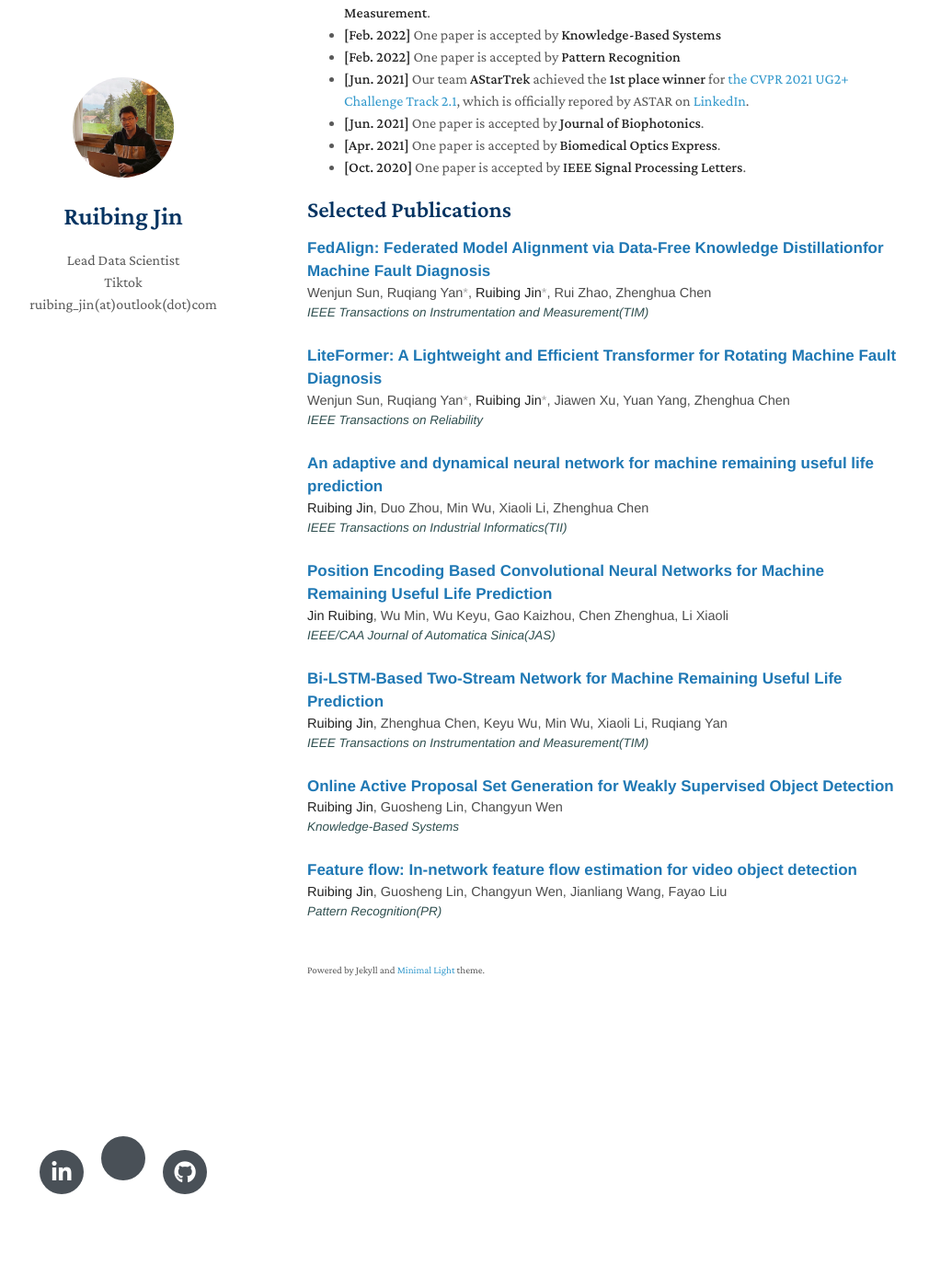
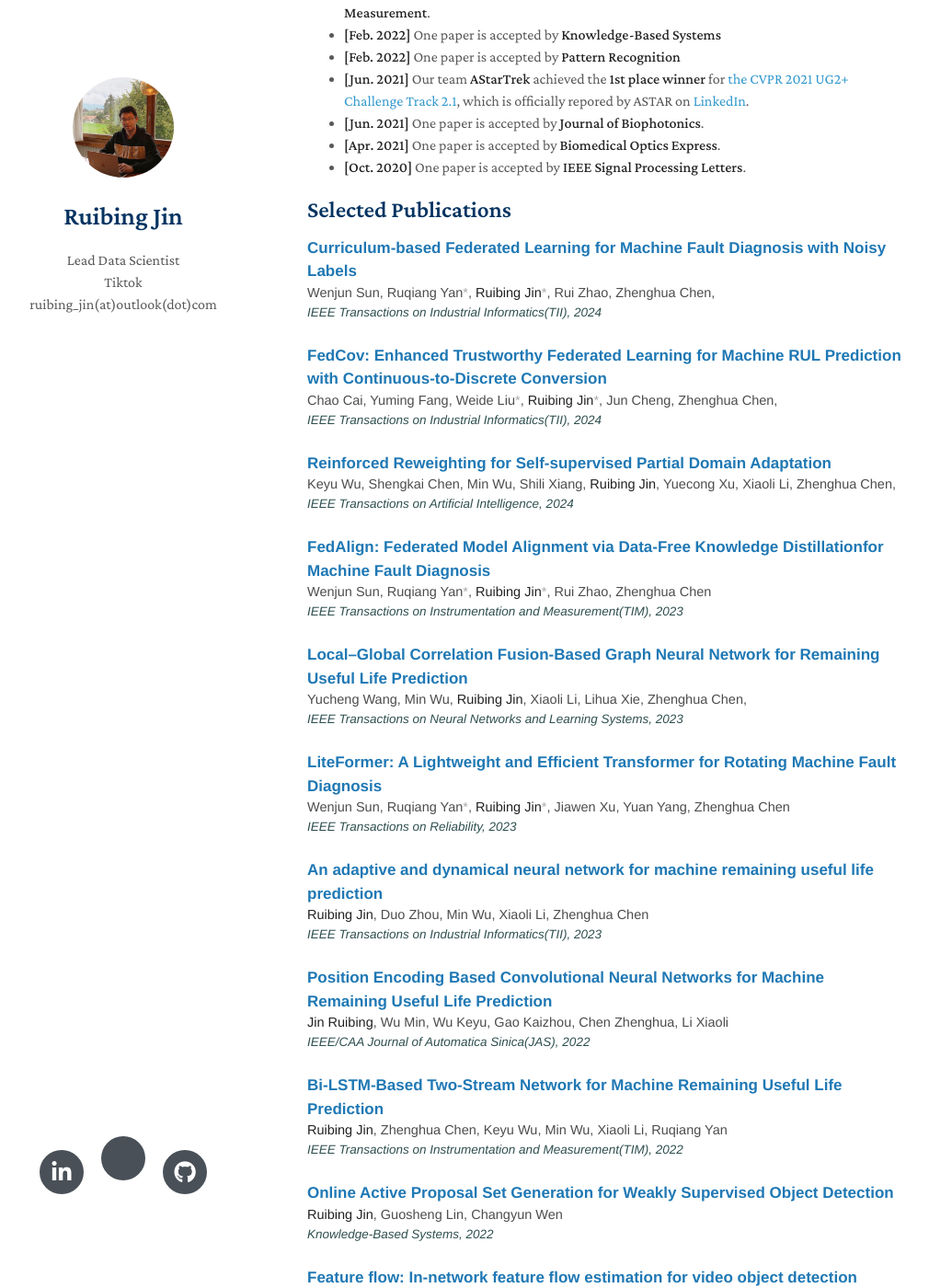
Before and after one commit to ruibing-jin/ruibing-jin.github.io, a Jekyll site: the page built from index.md, in a window 1280 px wide and 1400 px high, scrolled down 1269 px. Shown: the whole window at 92% size, without its empty margins (136-1146 px from the left). Built offline with Jekyll 4.4.1, drawn with Linux system fonts in a browser that asks for light colours; nearby versions of some CDN libraries; a style sheet for code colours, icons or effects is not loaded; our own code applies the rules of GitHub Pages for plain Markdown files; some of the changed text lies outside the part shown.

Commit message:
Update index.md

```diff
--- a/index.md
+++ b/index.md
@@ -49,7 +49,55 @@ I am a reviewer of top-tier conferences and journals including CVPR, ICCV, ECCV,
 
 <div class="paper" style="font-family:'Helvetica Neue',Helvetica,Arial,sans-serif; line-height:1.5; margin-bottom:16px;">
   <p style="margin:0; font-size:17px; font-weight:600; color:#2c3e50;">
-    <span style="color:#1f78b4;">FedAlign: Federated Model Alignment via Data-Free Knowledge Distillationfor Machine Fault Diagnosis </span>
+    <span style="color:#1f78b4;">Curriculum-based Federated Learning for Machine Fault Diagnosis
+with Noisy Labels</span>
+  </p>
+  <p style="margin:0; font-size:14.5px; color:#4d4d4d;">
+    Wenjun Sun,
+    Ruqiang Yan<span style="color:#aaa;">*</span>,
+    <strong>Ruibing Jin</strong><span style="color:#aaa;">*</span>,
+    Rui Zhao, Zhenghua Chen,
+  </p>
+  <p style="margin:0; font-size:13.5px; color:#2f4f4f;">
+    <em>IEEE Transactions on Industrial Informatics(TII), 2024</em>
+  </p>
+
+  <br>
+
+<div class="paper" style="font-family:'Helvetica Neue',Helvetica,Arial,sans-serif; line-height:1.5; margin-bottom:16px;">
+  <p style="margin:0; font-size:17px; font-weight:600; color:#2c3e50;">
+    <span style="color:#1f78b4;">FedCov: Enhanced Trustworthy Federated Learning for
+Machine RUL Prediction with Continuous-to-Discrete Conversion</span>
+  </p>
+  <p style="margin:0; font-size:14.5px; color:#4d4d4d;">
+    Chao Cai, Yuming Fang,
+    Weide Liu<span style="color:#aaa;">*</span>,
+    <strong>Ruibing Jin</strong><span style="color:#aaa;">*</span>,
+    Jun Cheng, Zhenghua Chen,
+  </p>
+  <p style="margin:0; font-size:13.5px; color:#2f4f4f;">
+    <em>IEEE Transactions on Industrial Informatics(TII), 2024</em>
+  </p>
+
+  <br>
+
+  <p style="margin:0; font-size:17px; font-weight:600; color:#2c3e50;">
+    <span style="color:#1f78b4;">Reinforced Reweighting for
+Self-supervised Partial Domain Adaptation</span>
+  </p>
+  <p style="margin:0; font-size:14.5px; color:#4d4d4d;">
+    Keyu Wu, Shengkai Chen, Min Wu, Shili Xiang,
+    <strong>Ruibing Jin</strong>,
+    Yuecong Xu, Xiaoli Li, Zhenghua Chen,
+  </p>
+  <p style="margin:0; font-size:13.5px; color:#2f4f4f;">
+    <em>IEEE Transactions on Artificial Intelligence, 2024</em>
+  </p>
+
+  <br>
+
+  <p style="margin:0; font-size:17px; font-weight:600; color:#2c3e50;">
+    <span style="color:#1f78b4;">FedAlign: Federated Model Alignment via Data-Free Knowledge Distillationfor Machine Fault Diagnosis</span>
   </p>
   <p style="margin:0; font-size:14.5px; color:#4d4d4d;">
     Wenjun Sun,
@@ -58,7 +106,22 @@ I am a reviewer of top-tier conferences and journals including CVPR, ICCV, ECCV,
     Rui Zhao, Zhenghua Chen
   </p>
   <p style="margin:0; font-size:13.5px; color:#2f4f4f;">
-    <em>IEEE Transactions on Instrumentation and Measurement(TIM)</em>
+    <em>IEEE Transactions on Instrumentation and Measurement(TIM), 2023</em>
+  </p>
+
+  <br>
+
+  <p style="margin:0; font-size:17px; font-weight:600; color:#2c3e50;">
+    <span style="color:#1f78b4;">Local–Global Correlation Fusion-Based Graph Neural
+Network for Remaining Useful Life Prediction</span>
+  </p>
+  <p style="margin:0; font-size:14.5px; color:#4d4d4d;">
+    Yucheng Wang, Min Wu,
+    <strong>Ruibing Jin</strong>,
+    Xiaoli Li, Lihua Xie, Zhenghua Chen,
+  </p>
+  <p style="margin:0; font-size:13.5px; color:#2f4f4f;">
+    <em>IEEE Transactions on Neural Networks and Learning Systems, 2023</em>
   </p>
 
   <br>
@@ -73,7 +136,7 @@ I am a reviewer of top-tier conferences and journals including CVPR, ICCV, ECCV,
     Jiawen Xu, Yuan Yang, Zhenghua Chen
   </p>
   <p style="margin:0; font-size:13.5px; color:#2f4f4f;">
-    <em>IEEE Transactions on Reliability</em>
+    <em>IEEE Transactions on Reliability, 2023</em>
   </p>
 
   <br>
@@ -86,7 +149,7 @@ I am a reviewer of top-tier conferences and journals including CVPR, ICCV, ECCV,
     Duo Zhou, Min Wu, Xiaoli Li, Zhenghua Chen
   </p>
   <p style="margin:0; font-size:13.5px; color:#2f4f4f;">
-    <em>IEEE Transactions on Industrial Informatics(TII)</em>
+    <em>IEEE Transactions on Industrial Informatics(TII), 2023</em>
   </p>
 
   <br>
@@ -99,7 +162,7 @@ I am a reviewer of top-tier conferences and journals including CVPR, ICCV, ECCV,
     Wu Min, Wu Keyu, Gao Kaizhou, Chen Zhenghua, Li Xiaoli
   </p>
   <p style="margin:0; font-size:13.5px; color:#2f4f4f;">
-    <em>IEEE/CAA Journal of Automatica Sinica(JAS)</em>
+    <em>IEEE/CAA Journal of Automatica Sinica(JAS), 2022</em>
   </p>
 
   <br>
@@ -112,7 +175,7 @@ I am a reviewer of top-tier conferences and journals including CVPR, ICCV, ECCV,
     Zhenghua Chen, Keyu Wu, Min Wu, Xiaoli Li, Ruqiang Yan
   </p>
   <p style="margin:0; font-size:13.5px; color:#2f4f4f;">
-    <em>IEEE Transactions on Instrumentation and Measurement(TIM)</em>
+    <em>IEEE Transactions on Instrumentation and Measurement(TIM), 2022</em>
   </p>
 
   <br>
@@ -125,7 +188,7 @@ I am a reviewer of top-tier conferences and journals including CVPR, ICCV, ECCV,
     Guosheng Lin, Changyun Wen
   </p>
   <p style="margin:0; font-size:13.5px; color:#2f4f4f;">
-    <em>Knowledge-Based Systems</em>
+    <em>Knowledge-Based Systems, 2022</em>
   </p>
 
   <br>
@@ -138,7 +201,7 @@ I am a reviewer of top-tier conferences and journals including CVPR, ICCV, ECCV,
     Guosheng Lin, Changyun Wen, Jianliang Wang, Fayao Liu
   </p>
   <p style="margin:0; font-size:13.5px; color:#2f4f4f;">
-    <em>Pattern Recognition(PR)</em>
+    <em>Pattern Recognition(PR), 2022</em>
   </p>
 
 </div>
```
